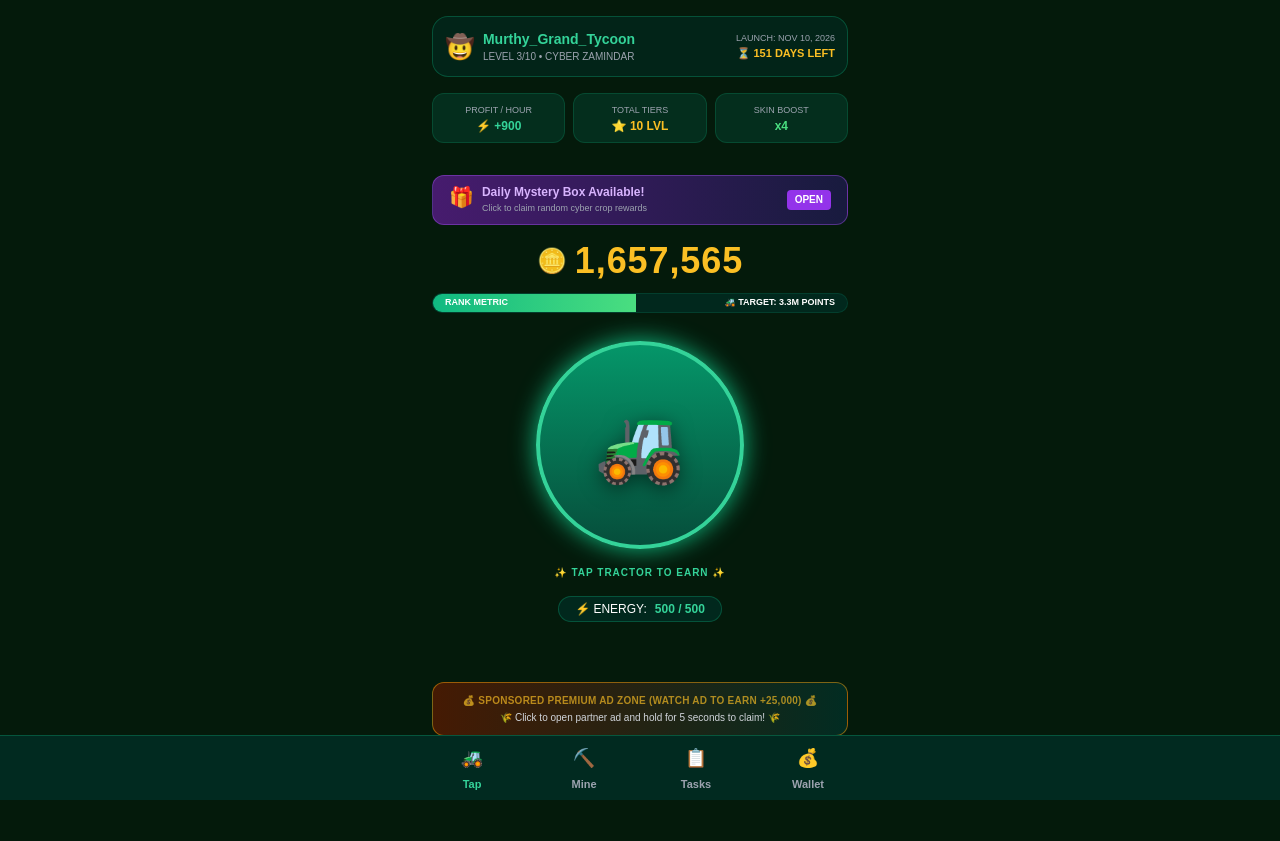
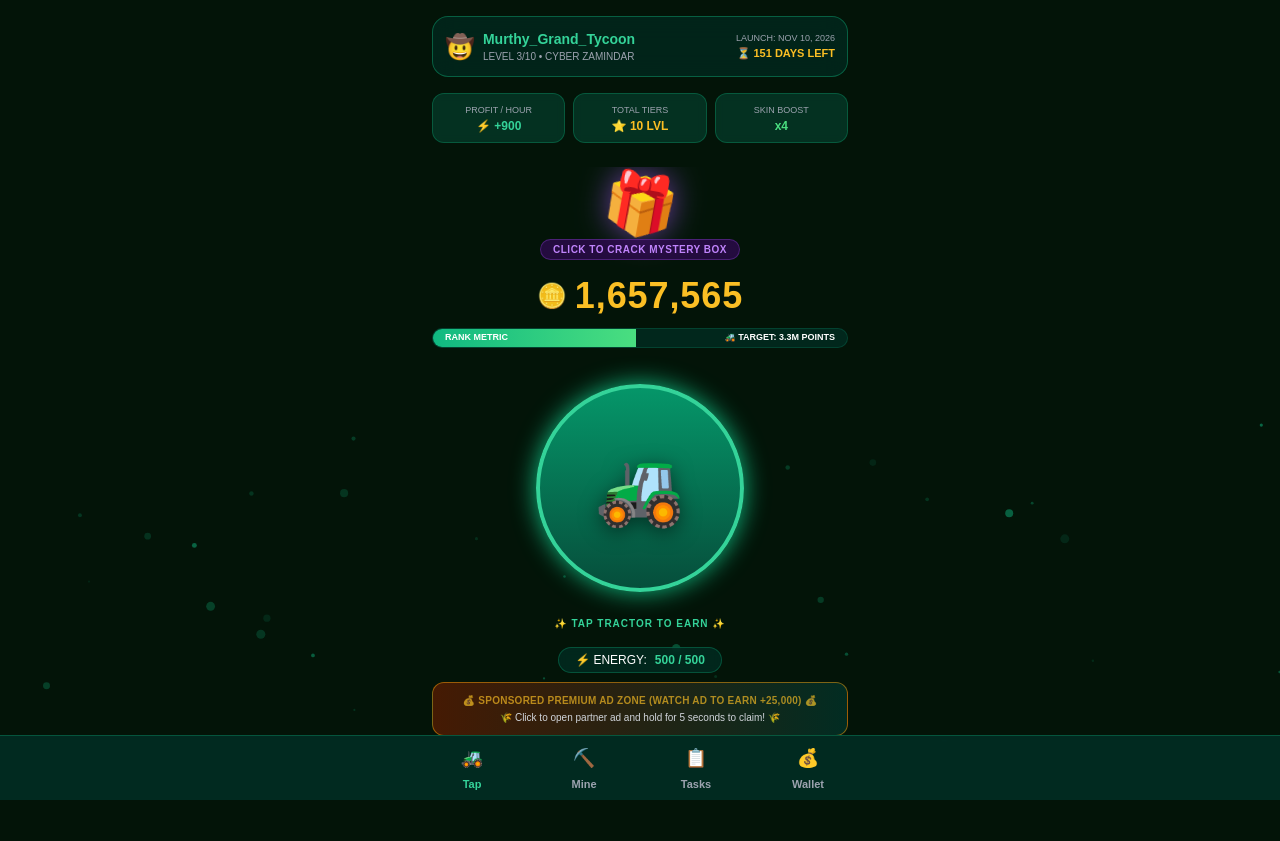
Before and after one commit to murthyAI/Village-Mining-AI, a Flask app: page / in a window 1280 px wide. Before the commit the page ends 800 px from the top, so only its background shows below. Run offline with Flask 3, Linux system fonts and the light colour scheme; data comes from the database, SQL or seed files in the repository; some libraries are stand-ins or nearby versions.

Commit message:
Update index.html

```diff
--- a/templates/index.html
+++ b/templates/index.html
@@ -3,19 +3,46 @@
 <head>
     <meta charset="UTF-8">
     <meta name="viewport" content="width=device-width, initial-scale=1.0">
-    <title>Village Mining AI - Grand Release</title>
+    <title>Village Mining AI - Master Streamlit Edition</title>
     <script src="https://cdn.tailwindcss.com"></script>
     <style>
-        body { background-color: #041a0b; font-family: sans-serif; }
+        body { background-color: #031408; font-family: sans-serif; overflow: hidden; }
         .neon-glow { box-shadow: 0 0 25px #10b981; }
         .tab-content { display: none; }
         .tab-content.active { display: flex; flex-direction: column; align-items: center; }
+
+        /* Floating Bubbles Background Canvas Custom */
+        #bubble-canvas {
+            position: fixed; top: 0; left: 0; width: 100%; height: 100%; z-index: 1; pointer-events: none;
+        }
+        .app-container { z-index: 10; position: relative; }
+
+        /* Mystery Box Shake & Burst Animations */
+        @keyframes shake {
+            0%, 100% { transform: rotate(0deg); }
+            20%, 60% { transform: rotate(-10deg); }
+            40%, 80% { transform: rotate(10deg); }
+        }
+        .box-shake { animation: shake 0.5s ease-in-out infinite alternate; }
+
+        /* Particle Burst for Mystery Box */
+        .burst-particle {
+            position: absolute; pointer-events: none; border-radius: 50%; animation: explode 0.8s ease-out forwards;
+        }
+        @keyframes explode {
+            0% { transform: translate(0, 0) scale(1); opacity: 1; }
+            100% { transform: translate(var(--mx), var(--my)) scale(0.3); opacity: 0; }
+        }
     </style>
 </head>
 <body class="text-white min-h-screen flex flex-col justify-between select-none pb-40">
 
+    <canvas id="bubble-canvas"></canvas>
+
+    <div class="app-container flex flex-col justify-between flex-grow w-full">
+
         <div class="p-4 w-full max-w-md mx-auto">
-        <div class="bg-emerald-950/60 border border-emerald-500/30 rounded-2xl p-3 flex justify-between items-center mb-4 backdrop-blur-sm">
+            <div class="bg-emerald-950/70 border border-emerald-500/40 rounded-2xl p-3 flex justify-between items-center mb-4 backdrop-blur-md">
                 <div class="flex items-center gap-2">
                     <span class="text-2xl">🤠</span>
                     <div>
@@ -30,34 +57,32 @@
             </div>
 
             <div class="grid grid-cols-3 gap-2 text-center text-xs mb-2">
-            <div class="bg-emerald-900/40 border border-emerald-500/20 rounded-xl p-2">
+                <div class="bg-emerald-900/50 border border-emerald-500/30 rounded-xl p-2 backdrop-blur-sm">
                     <p class="text-gray-400 text-[9px]">PROFIT / HOUR</p>
                     <p id="profit-hour" class="font-bold text-emerald-400 text-xs">⚡ +900</p>
                 </div>
-            <div class="bg-emerald-900/40 border border-emerald-500/20 rounded-xl p-2">
+                <div class="bg-emerald-900/50 border border-emerald-500/30 rounded-xl p-2 backdrop-blur-sm">
                     <p class="text-gray-400 text-[9px]">TOTAL TIERS</p>
                     <p class="font-bold text-amber-400 text-xs">⭐ 10 LVL</p>
                 </div>
-            <div class="bg-emerald-900/40 border border-emerald-500/20 rounded-xl p-2">
+                <div class="bg-emerald-900/50 border border-emerald-500/30 rounded-xl p-2 backdrop-blur-sm">
                     <p class="text-gray-400 text-[9px]">SKIN BOOST</p>
                     <p class="font-bold text-green-400 text-xs">x4</p>
                 </div>
             </div>
         </div>
 
-    <div class="flex-grow w-full max-w-md mx-auto px-4 overflow-y-auto mb-4">
+        <div class="flex-grow w-full max-w-md mx-auto px-4 overflow-y-auto mb-2 relative">
 
-        <div id="tap-page" class="tab-content active text-center pt-2">
+            <div id="tap-page" class="tab-content active text-center pt-2 relative">
 
-            <div onclick="openMysteryBox()" class="mb-4 bg-gradient-to-r from-purple-900/80 to-indigo-950/80 border border-purple-500/40 px-4 py-2 rounded-xl text-xs cursor-pointer active:scale-95 transition-transform flex items-center justify-between w-full">
-                <div class="flex items-center gap-2">
-                    <span class="text-xl animate-bounce">🎁</span>
-                    <div class="text-left">
-                        <p class="font-bold text-purple-300">Daily Mystery Box Available!</p>
-                        <p class="text-[9px] text-gray-400">Click to claim random cyber crop rewards</p>
+                <div class="w-full flex flex-col items-center justify-center mb-4 relative" id="mystery-zone">
+                    <div id="mystery-box-graphic" onclick="triggerMysteryBurst(event)" class="text-6xl cursor-pointer box-shake filter drop-shadow-[0_0_15px_rgba(168,85,247,0.6)] hover:scale-110 transition-transform">
+                        🎁
                     </div>
-                </div>
-                <span class="bg-purple-600 text-white font-bold px-2 py-0.5 rounded text-[10px]">OPEN</span>
+                    <p id="mystery-label" class="text-[10px] font-black text-purple-400 tracking-wider mt-1 bg-purple-950/60 border border-purple-500/30 px-3 py-0.5 rounded-full backdrop-blur-sm">
+                        CLICK TO CRACK MYSTERY BOX
+                    </p>
                 </div>
 
                 <div class="flex items-center justify-center gap-2 mb-3">
@@ -65,7 +90,7 @@
                     <span id="coin-balance" class="text-4xl font-black text-amber-400 tracking-wide">1,657,565</span>
                 </div>
 
-            <div class="w-full bg-emerald-950/80 border border-emerald-800/40 rounded-full h-5 mb-5 relative overflow-hidden">
+                <div class="w-full bg-emerald-950/80 border border-emerald-800/50 rounded-full h-5 mb-5 relative overflow-hidden">
                     <div id="rank-bar" class="bg-gradient-to-r from-emerald-500 to-green-400 h-full w-[49%] transition-all duration-300"></div>
                     <span class="absolute inset-0 flex items-center justify-between px-3 text-[9px] font-bold">
                         <span>RANK METRIC</span>
@@ -73,14 +98,14 @@
                     </span>
                 </div>
 
-            <div class="flex justify-center items-center my-2 w-full">
+                <div class="flex justify-center items-center my-4 w-full">
                     <button id="tap-btn" class="w-52 h-52 bg-gradient-to-b from-emerald-600 to-emerald-900 rounded-full border-4 border-emerald-400 flex items-center justify-center neon-glow active:scale-95 transition-transform duration-75 focus:outline-none">
                         <span class="text-7xl filter drop-shadow-[0_4px_10px_rgba(0,0,0,0.5)]">🚜</span>
                     </button>
                 </div>
                 <p class="text-[10px] font-bold text-emerald-400 tracking-widest mt-2">✨ TAP TRACTOR TO EARN ✨</p>
 
-            <div class="mt-4 inline-flex items-center gap-2 bg-emerald-950/80 border border-emerald-500/30 px-4 py-1 rounded-full text-xs">
+                <div class="mt-4 inline-flex items-center gap-2 bg-emerald-950/80 border border-emerald-500/30 px-4 py-1 rounded-full text-xs backdrop-blur-sm">
                     <span>⚡ ENERGY:</span>
                     <span id="energy-counter" class="font-bold text-emerald-400">500 / 500</span>
                 </div>
@@ -90,14 +115,14 @@
                 <h3 class="text-lg font-bold text-emerald-400 mb-1">🚜 Village Mining Market</h3>
                 <p class="text-[11px] text-gray-400 mb-4">Upgrade equipment to boost auto-rewards</p>
                 <div class="space-y-3 text-left w-full">
-                <div class="bg-emerald-950/60 border border-emerald-500/20 p-3 rounded-xl flex justify-between items-center">
+                    <div class="bg-emerald-950/70 border border-emerald-500/30 p-3 rounded-xl flex justify-between items-center backdrop-blur-sm">
                         <div>
                             <h4 class="font-bold text-sm">John Deere Neon V1</h4>
                             <p class="text-xs text-emerald-400">+100 coins / hour</p>
                         </div>
                         <button onclick="buyUpgrade(50000, 100)" class="bg-emerald-500 text-black font-black text-xs px-4 py-2 rounded-lg active:scale-95 transition-transform">Buy 50K</button>
                     </div>
-                <div class="bg-emerald-950/60 border border-emerald-500/20 p-3 rounded-xl flex justify-between items-center">
+                    <div class="bg-emerald-950/70 border border-emerald-500/30 p-3 rounded-xl flex justify-between items-center backdrop-blur-sm">
                         <div>
                             <h4 class="font-bold text-sm">Solar Pump Station</h4>
                             <p class="text-xs text-emerald-400">+250 coins / hour</p>
@@ -111,17 +136,17 @@
                 <h3 class="text-lg font-bold text-emerald-400 mb-1">📋 Bonus Missions</h3>
                 <p class="text-[11px] text-gray-400 mb-4">Join links and wait 5 seconds to verify reward</p>
                 <div class="space-y-3 text-left w-full">
-                <div class="bg-emerald-950/60 border border-emerald-500/20 p-3 rounded-xl flex justify-between items-center">
+                    <div class="bg-emerald-950/70 border border-emerald-500/30 p-3 rounded-xl flex justify-between items-center backdrop-blur-sm">
                         <div>
                             <p class="text-xs font-semibold">Join Our Telegram Channel</p>
-                        <p class="text-[9px] text-gray-400">Verification protocol active</p>
+                            <p class="text-[9px] text-gray-400">Streamlit secure validation loop</p>
                         </div>
                         <button id="task1-btn" onclick="startRealTask('task1-btn', 'https://t.me/VillageMiningAIBot', 100000)" class="bg-amber-400 text-black font-black text-xs px-3 py-2 rounded-lg active:scale-95 transition-transform">Join +100K</button>
                     </div>
-                <div class="bg-emerald-950/60 border border-emerald-500/20 p-3 rounded-xl flex justify-between items-center">
+                    <div class="bg-emerald-950/70 border border-emerald-500/30 p-3 rounded-xl flex justify-between items-center backdrop-blur-sm">
                         <div>
                             <p class="text-xs font-semibold">Follow Cyber Zamindar on X</p>
-                        <p class="text-[9px] text-gray-400">Must check target link profile</p>
+                            <p class="text-[9px] text-gray-400">Must open profile to credit</p>
                         </div>
                         <button id="task2-btn" onclick="startRealTask('task2-btn', 'https://x.com', 50000)" class="bg-amber-400 text-black font-black text-xs px-3 py-2 rounded-lg active:scale-95 transition-transform">Follow +50K</button>
                     </div>
@@ -138,7 +163,7 @@
         </div>
 
         <div class="fixed bottom-16 left-0 right-0 px-4 z-40 max-w-md mx-auto">
-        <div id="ad-banner" onclick="watchRealAd()" class="bg-gradient-to-r from-amber-950 to-emerald-950 border border-amber-500/50 rounded-xl p-2.5 text-center text-[10px] cursor-pointer hover:border-amber-400 transition-colors">
+            <div id="ad-banner" onclick="watchRealAd()" class="bg-gradient-to-r from-amber-950 to-emerald-950 border border-amber-500/50 rounded-xl p-2.5 text-center text-[10px] cursor-pointer hover:border-amber-400 transition-colors backdrop-blur-sm">
                 <span id="ad-text-main" class="font-bold text-amber-400 tracking-wide block animate-pulse">💰 SPONSORED PREMIUM AD ZONE (WATCH AD TO EARN +25,000) 💰</span>
                 <p id="ad-text-sub" class="text-gray-300 mt-0.5">🌾 Click to open partner ad and hold for 5 seconds to claim! 🌾</p>
             </div>
@@ -161,13 +186,68 @@
             </div>
         </div>
 
+    </div>
+
     <script>
         let balance = 1657565;
         let energy = 500;
         let profitPerHour = 900;
         let mysteryBoxClaimed = false;
 
-        // 1. Tapping Mechanics
+        // CANVAS BACKGROUND STREAMLIT FLOATING BUBBLES LOGIC
+        const canvas = document.getElementById('bubble-canvas');
+        const ctx = canvas.getContext('2d');
+        let particlesArray = [];
+
+        function resizeCanvas() {
+            canvas.width = window.innerWidth;
+            canvas.height = window.innerHeight;
+        }
+        window.addEventListener('resize', resizeCanvas);
+        resizeCanvas();
+
+        class Particle {
+            constructor() {
+                this.x = Math.random() * canvas.width;
+                this.y = canvas.height + Math.random() * 100;
+                this.size = Math.random() * 4 + 1;
+                this.speedY = Math.random() * 0.8 + 0.2;
+                this.opacity = Math.random() * 0.4 + 0.1;
+            }
+            update() {
+                this.y -= this.speedY;
+                if (this.y < -10) {
+                    this.y = canvas.height + 10;
+                    this.x = Math.random() * canvas.width;
+                }
+            }
+            draw() {
+                ctx.fillStyle = `rgba(16, 185, 129, ${this.opacity})`;
+                ctx.beginPath();
+                ctx.arc(this.x, this.y, this.size, 0, Math.PI * 2);
+                ctx.fill();
+            }
+        }
+
+        function initCanvas() {
+            particlesArray = [];
+            for (let i = 0; i < 40; i++) {
+                particlesArray.push(new Particle());
+            }
+        }
+        initCanvas();
+
+        function animateCanvas() {
+            ctx.clearRect(0, 0, canvas.width, canvas.height);
+            for (let i = 0; i < particlesArray.length; i++) {
+                particlesArray[i].update();
+                particlesArray[i].draw();
+            }
+            requestAnimationFrame(animateCanvas);
+        }
+        animateCanvas();
+
+        // 1. Tapping Module
         document.getElementById('tap-btn').addEventListener('click', () => {
             if (energy > 0) {
                 balance += 4;
@@ -176,34 +256,65 @@
             }
         });
 
-        // 2. Mystery Box Architecture
-        function openMysteryBox() {
+        // 2. Streamlit Style Big Mystery Box Exploding Protocol
+        function triggerMysteryBurst(e) {
             if (mysteryBoxClaimed) {
-                alert("You already claimed your Daily Mystery Box! Come back tomorrow.");
+                alert("Mystery Box already opened today! Come back tomorrow.");
                 return;
             }
-            let rewards = [50000, 75000, 100000, 150000];
-            let randomReward = rewards[Math.floor(Math.random() * rewards.length)];
-            balance += randomReward;
-            mysteryBoxClaimed = true;
-            updateUI();
-            alert("🎁 MYSTERY BOX CRACKED! You found +" + randomReward.toLocaleString() + " Premium Crop Coins inside!");
+
+            const box = document.getElementById('mystery-box-graphic');
+            const zone = document.getElementById('mystery-zone');
+            const rect = box.getBoundingClientRect();
+
+            // Generate Bubble Explosion Particles
+            for (let i = 0; i < 20; i++) {
+                const p = document.createElement('div');
+                p.className = 'burst-particle bg-gradient-to-r from-purple-500 to-pink-500';
+
+                // Set random explosion trajectories (Bubbles style)
+                const angle = Math.random() * Math.PI * 2;
+                const distance = Math.random() * 80 + 30;
+                p.style.setProperty('--mx', `${Math.cos(angle) * distance}px`);
+                p.style.setProperty('--my', `${Math.sin(angle) * distance}px`);
+
+                // Particle size and position
+                const size = Math.random() * 12 + 6;
+                p.style.width = `${size}px`;
+                p.style.height = `${size}px`;
+                p.style.left = `${rect.left + rect.width/2 - size/2}px`;
+                p.style.top = `${rect.top + rect.height/2 - size/2}px`;
+
+                document.body.appendChild(p);
+                setTimeout(() => p.remove(), 800);
             }
 
-        // 3. Upgrade Architecture (Mine Page)
+            // Grant Streamlit Rewards Loop
+            balance += 100000;
+            mysteryBoxClaimed = true;
+            box.innerText = "🫙"; // Changed into open jar/box
+            box.classList.remove('box-shake');
+            document.getElementById('mystery-label').innerText = "✅ MYSTERY REWARD CLAIMED (+100K)";
+            document.getElementById('mystery-label').className = "text-[10px] font-black text-gray-400 tracking-wider mt-1 bg-gray-900/60 border border-gray-700 px-3 py-0.5 rounded-full";
+
+            updateUI();
+            alert("🎁 Streamlit Mystery Box Burst! +100,000 Lucky Coins Added.");
+        }
+
+        // 3. Upgrades Module
         function buyUpgrade(cost, profitIncrease) {
             if (balance >= cost) {
                 balance -= cost;
                 profitPerHour += profitIncrease;
                 document.getElementById('profit-hour').innerText = "⚡ +" + profitPerHour;
                 updateUI();
-                alert("Equipment Upgraded Successfully!");
+                alert("Market Asset Upgraded Successfully!");
             } else {
-                alert("Insufficient balance to complete upgrade!");
+                alert("Insufficient crop balance!");
             }
         }
 
-        // 4. Real Verification Task Loops (5s Validation Protocol)
+        // 4. Real Secure Tasks Loop (5s Verification Counter)
         function startRealTask(btnId, targetUrl, reward) {
             let btn = document.getElementById(btnId);
             if (btn.disabled) return;
@@ -219,11 +330,11 @@
                 btn.innerText = "✅ Claimed";
                 btn.className = "bg-gray-700 text-gray-500 text-xs px-3 py-2 rounded-lg cursor-not-allowed";
                 updateUI();
-                alert("Verification Successful! " + reward.toLocaleString() + " Coins added.");
+                alert("Mission Protocol Verified! " + reward.toLocaleString() + " Coins Added.");
             }, 5000);
         }
 
-        // 5. Timed Ad Engine Protocol
+        // 5. Click-To-Earn Timed Ad Engine
         let isAdRunning = false;
         function watchRealAd() {
             if (isAdRunning) return;
@@ -236,12 +347,12 @@
             let subTxt = document.getElementById('ad-text-sub');
             let banner = document.getElementById('ad-banner');
 
-            banner.className = "bg-gradient-to-r from-red-950 to-amber-950 border border-red-500 rounded-xl p-2.5 text-center text-[10px] cursor-wait";
+            banner.className = "bg-gradient-to-r from-red-950 to-amber-950 border border-red-500 rounded-xl p-2.5 text-center text-[10px] cursor-wait backdrop-blur-sm";
 
             let interval = setInterval(() => {
                 countdown--;
-                mainTxt.innerText = "⚠️ SPONSORED CONTENT DISPLAY IN PROGRESS... ⚠️";
-                subTxt.innerText = "⌛ Verifying active sponsor screen visibility: " + countdown + "s remaining";
+                mainTxt.innerText = "⚠️ PREMIUM AD RUNNING... DO NOT CLOSE ⚠️";
+                subTxt.innerText = "⌛ Streamlit active verification check: " + countdown + "s remaining";
 
                 if (countdown <= 0) {
                     clearInterval(interval);
@@ -250,20 +361,20 @@
 
                     mainTxt.innerText = "💰 SPONSORED PREMIUM AD ZONE (WATCH AD TO EARN +25,000) 💰";
                     subTxt.innerText = "🌾 Success! +25,000 Coins added. Click to watch next sponsor ad! 🌾";
-                    banner.className = "bg-gradient-to-r from-amber-950 to-emerald-950 border border-amber-500/50 rounded-xl p-2.5 text-center text-[10px] cursor-pointer";
+                    banner.className = "bg-gradient-to-r from-amber-950 to-emerald-950 border border-amber-500/50 rounded-xl p-2.5 text-center text-[10px] cursor-pointer backdrop-blur-sm";
 
                     isAdRunning = false;
-                    alert("Premium View Verified! +25,000 Coins distributed successfully.");
+                    alert("Premium View Verified! +25,000 Coins Credited.");
                 }
             }, 1000);
         }
 
-        // 6. Web3 Wallet Core Injection
+        // 6. Wallet Interface
         function connectWallet() {
-            alert("Web3 Decentralized Infrastructure online. Connection active for Phase 2 Deployment Mainnet!");
+            alert("TON/Web3 Core Ecosystem active for Phase 2 Launch Module.");
         }
 
-        // UI View Updater Sync
+        // UI Core Updates
         function updateUI() {
             document.getElementById('coin-balance').innerText = balance.toLocaleString();
             document.getElementById('energy-counter').innerText = energy + " / 500";
@@ -272,7 +383,7 @@
             document.getElementById('rank-bar').style.width = percentage + "%";
         }
 
-        // Navigation Framework
+        // Navigation Engine
         function switchTab(pageId) {
             document.querySelectorAll('.tab-content').forEach(page => page.classList.remove('active'));
             document.getElementById(pageId).classList.add('active');
@@ -280,7 +391,7 @@
             event.currentTarget.classList.add('text-emerald-400');
         }
 
-        // Energy Automated Restock Framework
+        // Automated Energy Restock Core
         setInterval(() => {
             if (energy < 500) {
                 energy += 1;
```
Lines whose indentation alone changed are shown as unchanged.
